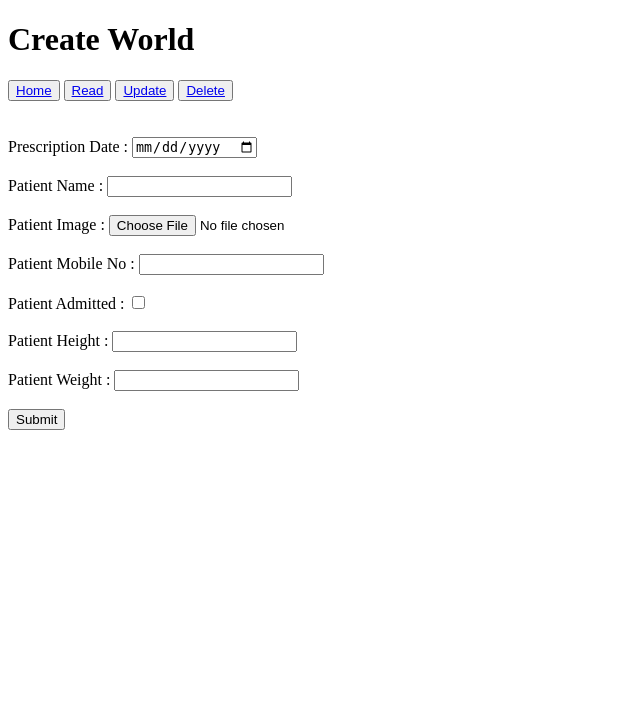
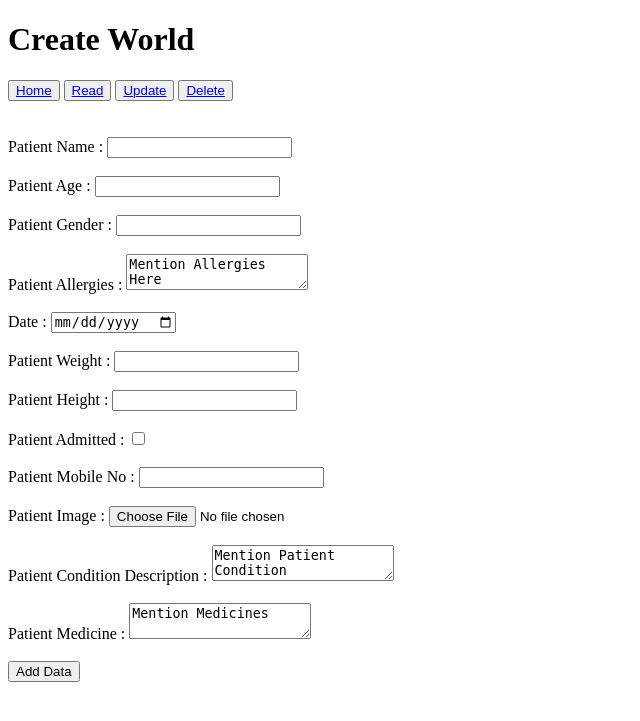
Before and after one commit to ashwini-mohapatra/Capstone_CRUD, a Django app: page /create in a window 1280 px wide. Shown: the top 721 px of the page, without its empty margins (0-640 px from the left). Run offline with Django 3.2, Linux system fonts and the light colour scheme.

Commit message:
Create of Crud underprogress

```diff
--- /dev/null
+++ b/Prescription/forms.py
@@ -0,0 +1,18 @@
+from datetime import date
+
+from django import forms
+
+
+class Prescription_Views_Form(forms.Form):
+    Patient_Name = forms.CharField()
+    Patient_Age = forms.IntegerField()
+    Patient_Gender = forms.CharField()
+    Patient_Allergies = forms.CharField()
+    Prescription_Date = forms.DateField()
+    Patient_Weight = forms.FloatField()
+    Patient_Height = forms.FloatField()
+    Is_Patient_Admitted = forms.BooleanField()
+    Patient_Mobile_No = forms.IntegerField()
+    Patient_Image = forms.ImageField()
+    Patient_Condition_Description = forms.CharField()
+    Patient_Medicine = forms.CharField()
--- a/Prescription/urls.py
+++ b/Prescription/urls.py
@@ -3,13 +3,13 @@ from . import views
 from .views import Prescription_Views
 
 urlpatterns=[
-    path('',Prescription_Views().home,name='home'),
-    path('create',Prescription_Views().create,name='Add'),
-    path('read',Prescription_Views().read,name='Read'),
-    path('update',Prescription_Views().update,name='Update'),
-    path('delete',Prescription_Views().delete,name='Delete'),
-    path('create_status.html',Prescription_Views().create_status,name='Add Status'),
-    path('read_status.html',Prescription_Views().read_status,name='Read Status'),
-    path('update_status.html',Prescription_Views().update_status,name='Update Status'),
-    path('delete_status.html',Prescription_Views().delete_status,name='Delete Status'),
+    path('',Prescription_Views().home1,name='home'),
+    path('create',Prescription_Views().create1,name='Add'),
+    path('read',Prescription_Views().read1,name='Read'),
+    path('update',Prescription_Views().update1,name='Update'),
+    path('delete',Prescription_Views().delete1,name='Delete'),
+    path('create_status.html',Prescription_Views().create_status1,name='Add Status'),
+    path('read_status.html',Prescription_Views().read_status1,name='Read Status'),
+    path('update_status.html',Prescription_Views().update_status1,name='Update Status'),
+    path('delete_status.html',Prescription_Views().delete_status1,name='Delete Status'),
 ]
--- a/Prescription/views.py
+++ b/Prescription/views.py
@@ -1,44 +1,66 @@
+import datetime
+
 from django.http import HttpResponse
 from django.shortcuts import render
 
 # Create your views here.
 from django.template.defaultfilters import title
 
+from Prescription.forms import Prescription_Views_Form
+
 
 class Prescription_Views:
 
-    def home(self,request):
+    def home1(self, request):
         return render(request,'home.html',{'title': 'Home'})
 
-    def create(self,request):
+    def create1(self, request):
+        #print(request.POST)
+        addform = Prescription_Views_Form(request.POST)
+        if addform.is_valid():
+            var0 = request.POST.get('Patient_Name', '')
+            var1 = request.POST.get('Patient_Age', 0)
+            var2 = request.POST.get('Patient_Gender', 'Male')
+            var3= request.POST.get('Patient_Allergies', '')
+            var4 = request.POST.get('Prescription_Date', datetime.date.today())
+            var5 = request.POST.get('Patient_Weight', 0.0)
+            var6 = request.POST.get('Patient_Height', 0.0)
+            var7 = request.POST.get('Is_Patient_Admitted', False)
+            var8 = request.POST.get('Patient_Mobile_No', 000000000)
+            var9 = request.POST.get('Patient_Image', '')
+            var10 = request.POST.get('Patient_Condition_Description', '')
+            var11 = request.POST.get('Patient_Medicine', '')
+            add = Prescription_Views(Patient_Name =var0,Patient_Age=var1,Patient_Gender=var2,
+                                     Patient_Allergies=var3,Prescription_Date=var4,Patient_Weight=var5,
+                                     Patient_Height=var6,Is_Patient_Admitted=var7,Patient_Mobile_No=var8,
+                                     Patient_Image = var9,Patient_Condition_Description = var10,Patient_Medicine = var11)
+            add.save()
+        else:
+            addform = Prescription_Views_Form()
+            add = Prescription_Views()
 
         return render(request,'create.html',{'title': 'Create'})
 
-    def read(self,request):
-        val1=request.GET['']
+
+    def read1(self, request):
         return render(request,'read.html',{'title': 'Read'})
 
-    def update(self,request):
+    def update1(self,request):
         return render(request,'update.html',{'title': 'Update'})
 
-    def delete(self,request):
+    def delete1(self,request):
         return render(request,'delete.html',{'title': 'Delete'})
 
-    def create_status(self,request):
-        # val0 = request.GET['Prescription_Date']
-        # val1 = request.GET['Patient_Name']
-        # val2 = request.GET['Patient_Mobile_No']
-        # val3 = request.GET['Patient_Is_Admitted']
-        # val4 = request.GET['Patient_Weight']
-        # val5 = request.GET['Patient_Height']
-        # val6 = request.GET['Patient_Image']
+    def create_status1(self,request):
+        #var0 = request.get('Prescription_Date')
+        print(request.GET)
         return render(request,'create_status.html')
 
-    def read_status(self,request):
+    def read_status1(self,request):
         return render(request,'read_status.html')
 
-    def update_status(self,request):
+    def update_status1(self,request):
         return render(request,'update_status.html')
 
-    def delete_status(self,request):
+    def delete_status1(self,request):
         return render(request,'delete_status.html')
--- a/templates/create.html
+++ b/templates/create.html
@@ -13,31 +13,47 @@
 <button type="submit"><a href="/update">Update</a></button>
 <button type="submit"><a href="/delete">Delete</a></button>
 
-<form method="post" action="create_status.html">
+<form method="post" action="" >
+    {%csrf_token%}
     <br>
     <br>
-    Prescription Date : <input type="date">
+    <label for="Patient_Name">Patient Name : </label><input type="text" name="Patient_Name" id="Patient_Name">
     <br>
     <br>
-    Patient Name : <input type="text">
+    <label for="Patient_Age"> Patient Age : </label><input type="number" name="Patient_Age" id="Patient_Age">
     <br>
     <br>
-    Patient Image : <input type="file">
+    <label for="Patient_Gender"> Patient Gender : </label><input type="" name="Patient_Gender" id="Patient_Gender">
     <br>
     <br>
-    Patient Mobile No : <input type="number">
+    <label for="Patient_Allergies"> Patient Allergies : </label><textarea name="Patient_Allergies" id="Patient_Allergies">Mention Allergies Here</textarea>
     <br>
     <br>
-    Patient Admitted : <input type="checkbox">
+    <label for="Prescription_Date">Date : </label><input type="date" name="Prescription_Date" id="Prescription_Date">
     <br>
     <br>
-    Patient Height : <input type="number">
+    <label for="Patient_Weight"> Patient Weight : </label><input type="number" name="Patient_Weight" id="Patient_Weight">
     <br>
     <br>
-    <label for="Weight"> Patient Weight</label> : <input type="number">
+    <label for="Patient_Height">Patient Height : </label><input type="number" name="Patient_Height" id="Patient_Height">
     <br>
     <br>
-    <input type="submit" >
+    <label for="Is_Patient_Admitted">Patient Admitted : </label><input type="checkbox" name="Is_Patient_Admitted" id="Is_Patient_Admitted">
+    <br>
+    <br>
+    <label for="Patient_Mobile_No">Patient Mobile No : </label><input type="number" name="Patient_Mobile_No" id="Patient_Mobile_No">
+    <br>
+    <br>
+    <label for="Patient_Image">Patient Image : </label><input type="file" name="Patient_Image" id="Patient_Image">
+    <br>
+    <br>
+    <label for="Patient_Condition_Description"> Patient Condition Description : </label><textarea name="Patient_Condition_Description" id="Patient_Condition_Description">Mention Patient Condition</textarea>
+    <br>
+    <br>
+    <label for="Patient_Medicine"> Patient Medicine : </label><textarea name="Patient_Medicine" id="Patient_Medicine">Mention Medicines</textarea>
+    <br>
+    <br>
+    <input type="submit" value="Add Data">
 </form>
 </body>
 </html>
```
Also changed, not shown: Prescription/models.py (+10 -0 lines), Prescription/migrations/0001_initial.py.
